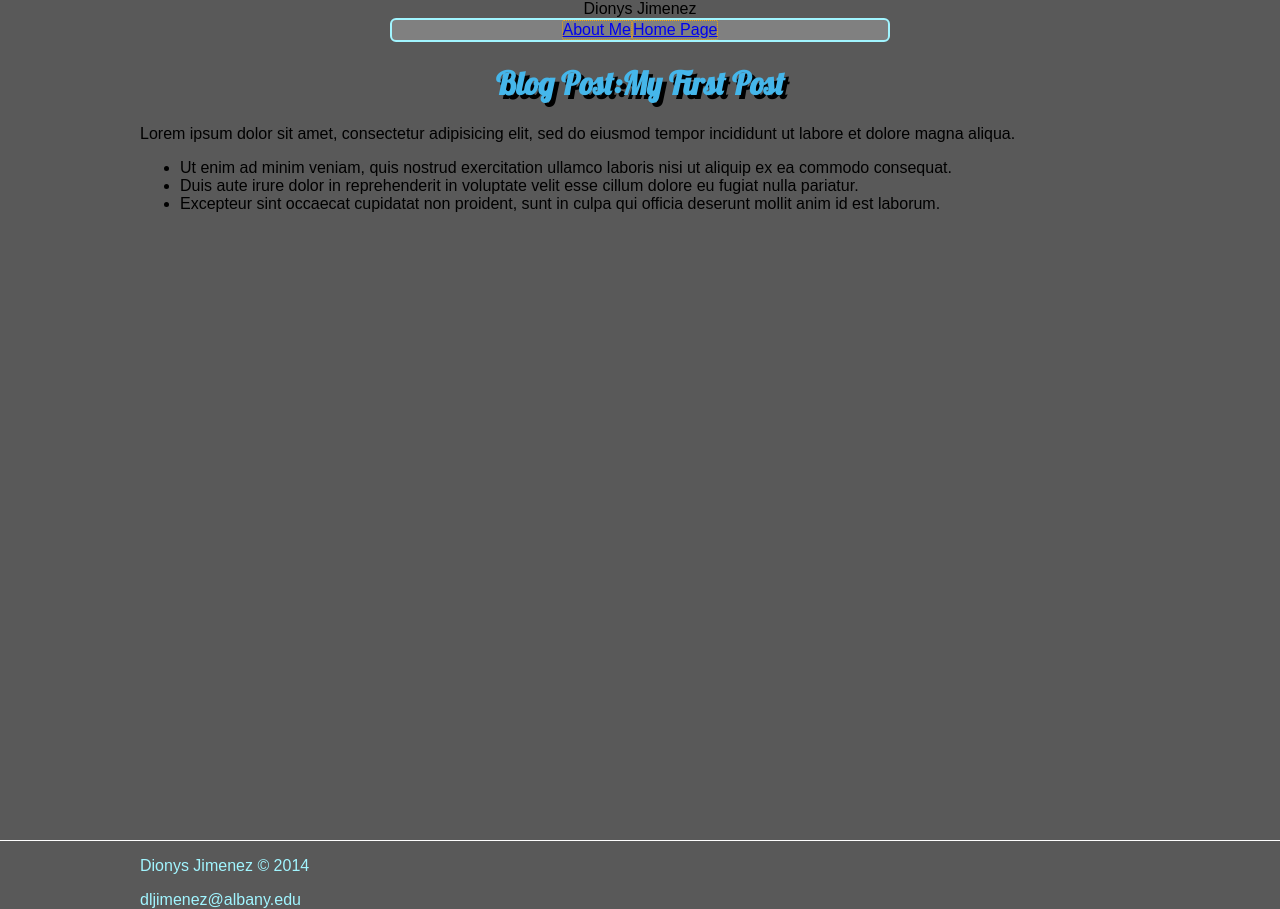
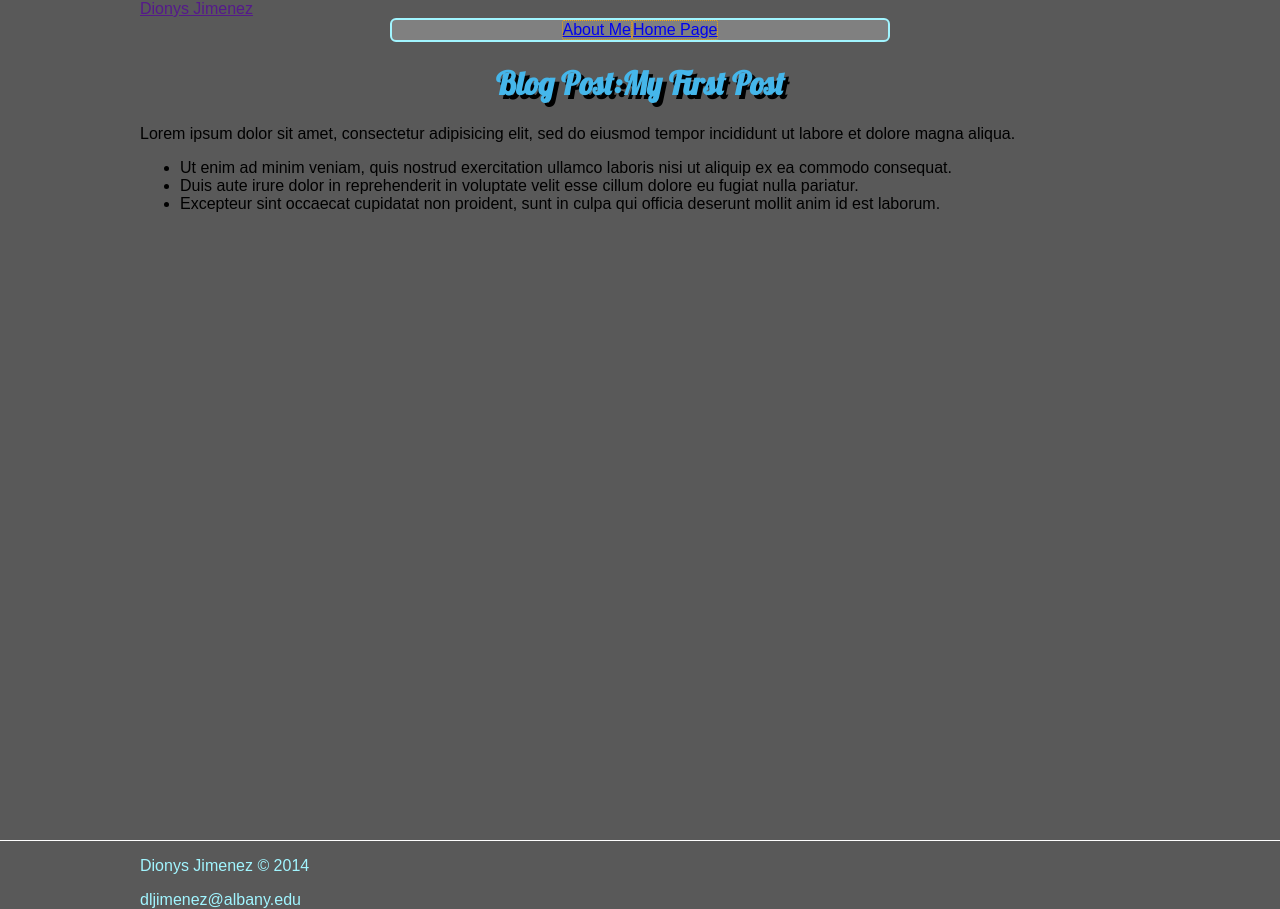
Before and after one commit to DLJimenez/dljimenez.github.io, a Jekyll site: the page built from _posts/2014-10-30-my-first-post.md, in a window 1280 px wide. Built offline with Jekyll 4.4.1, drawn with Linux system fonts in a browser that asks for light colours; some web fonts are replaced.

Commit message:
add site url thingy

```diff
--- a/_config.yml
+++ b/_config.yml
@@ -2,7 +2,7 @@
 title: Dionys Jimenez
 email: dljimenez@albany.edu
 description: Dionys is a front-end developer from New York.
-url: dljimenez.github.io
+url: http://dljimenez.github.io
 github_username: dljimenez
 
 # Build settings
--- a/_includes/header.html
+++ b/_includes/header.html
@@ -1,6 +1,6 @@
 <header class="site-header cf">
             <div class="container">
-                <div class="site-title">{{ site.title }}</div>
+                <a href="{{sit.url}}" class="site-title">{{ site.title }}</a>
              <nav class="navbar">
 
                 <ul class="header-nav">
```
